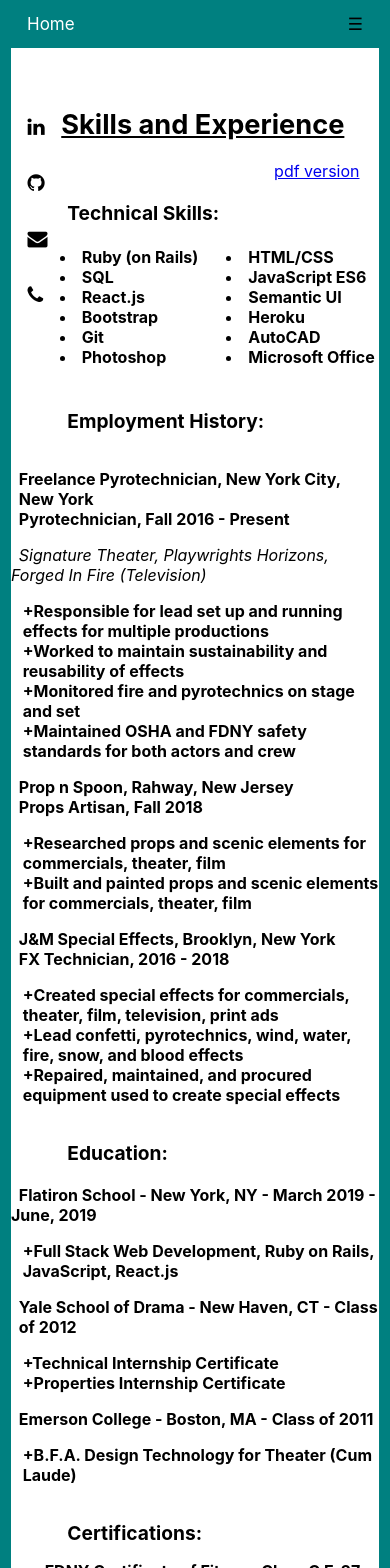
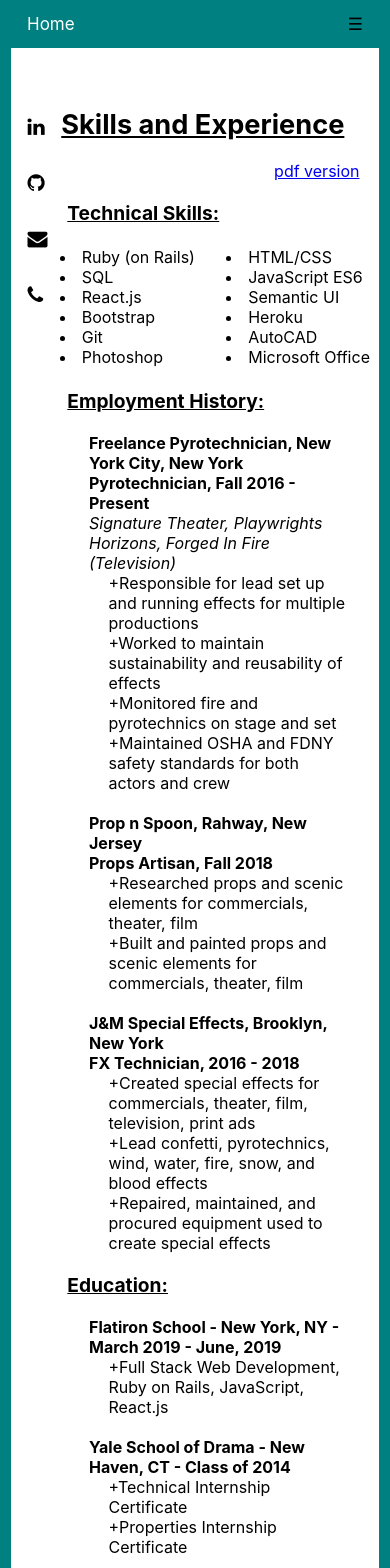
Before and after one commit to ezevin/Portfolio, a React (Create React App) app: page /resume in a window 390 px wide. Shown: the top 1568 px of the page. Built offline with nearby package versions, Linux system fonts and the light colour scheme.

Commit message:
fully responsive resume

```diff
--- a/src/Components/IconBar.js
+++ b/src/Components/IconBar.js
@@ -1,5 +1,4 @@
 import React, { Component } from 'react'
-import { Link } from 'react-router-dom'
 
 class IconBar extends Component{
 
--- a/src/Containers/Resume.js
+++ b/src/Containers/Resume.js
@@ -37,20 +37,20 @@ class Resume extends Component{
                 <div><li>Photoshop</li></div>
                 <div><li>Microsoft Office</li></div>
             </div>
-            <br /> <br />
+            <br />
           <span className="bodyHeader">Employment History:</span>
           <br />
           <br />
-          <div>
-            <p className="bold">
+          <div className="resumeText">
+            <div className="bold">
               Freelance Pyrotechnician, New York City, New York
               <br />
               Pyrotechnician, Fall 2016 - Present
-            </p>
-            <p className="italics indent">
+            </div>
+            <div className="italics">
               Signature Theater, Playwrights Horizons, Forged In Fire  (Television)
-            </p>
-            <p className="bodyText">
+            </div>
+            <div className="bodyText">
               +Responsible for lead set up and running effects for multiple productions
             <br />
               +Worked to maintain sustainability and reusability of effects
@@ -58,66 +58,66 @@ class Resume extends Component{
               +Monitored fire and pyrotechnics on stage and set
             <br />
               +Maintained OSHA and FDNY safety standards for both actors and crew
-            </p>
-            <p className="bold">
+            </div><br />
+            <div className="bold">
               Prop n Spoon, Rahway, New Jersey
               <br />
               Props Artisan, Fall 2018
-            </p>
-            <p className="bodyText">
+            </div>
+            <div className="bodyText">
               +Researched props and scenic elements for commercials, theater, film
               <br />
               +Built and painted props and scenic elements for commercials, theater, film
-            </p>
-            <p className="bold">
+            </div>
+            <br />
+            <div className="bold">
               J&M Special Effects, Brooklyn, New York
               <br />
               FX Technician, 2016 - 2018
-            </p>
-            <p className="bodyText">
+            </div>
+            <div className="bodyText">
               +Created special effects for commercials, theater, film, television, print ads
               <br />
               +Lead confetti, pyrotechnics, wind, water, fire, snow, and blood effects
               <br />
               +Repaired, maintained, and procured equipment used to create special effects
               <br />
-            </p>
+            </div>
           </div>
           <br />
           <span className="bodyHeader">Education:</span>
           <br />
           <br />
-          <div>
-            <span className="bold">
+          <div className="resumeText">
+            <div className="bold">
               Flatiron School - New York, NY - March 2019 - June, 2019
-            </span>
-            <br />
-            <p className="bodyText">
+            </div>
+            <div className="bodyText">
               +Full Stack Web Development, Ruby on Rails, JavaScript, React.js
-            </p>
-            <p className="bold">
-              Yale School of Drama - New Haven, CT - Class of 2012
-            </p>
-            <p className="bodyText">
+            </div><br />
+            <div className="bold">
+              Yale School of Drama - New Haven, CT - Class of 2014
+            </div>
+            <div className="bodyText">
               +Technical Internship Certificate
               <br />
               +Properties Internship Certificate
-            </p>
-            <span className="bold">
+            </div><br />
+            <div className="bold">
               Emerson College - Boston, MA - Class of 2011
-            </span>
-            <br />
-            <p className="bodyText">
+            </div>
+            <div className="bodyText">
               +B.F.A. Design Technology for Theater (Cum Laude)
-            </p>
+            </div>
           </div>
           <br />
           <span className="bodyHeader">Certifications:</span>
           <br />
-
-          <p className="bodyText">
-            <li>FDNY Certificate of Fitness Class C E-27 - Pyrotechnics</li>
-          </p>
+          <div className="resumeText">
+            <p className="bodyText">
+              <li>FDNY Certificate of Fitness Class C E-27 - Pyrotechnics</li>
+            </p>
+          </div>
           <div>
           </div>
           <br /><br /><br />
--- a/src/index.css
+++ b/src/index.css
@@ -412,7 +412,7 @@ code {
   text-align: center
 }
 
-@media screen and (max-width: 600px) {
+@media screen and (max-width: 450px) {
   .titleName {
     font-size: 1.7rem;
     margin-left: 9vw
@@ -421,7 +421,16 @@ code {
     margin-left: 5vw;
   }
   .bodyText {
-    margin-left: 30vw;
+    margin-left: 15vw;
+    margin-right: 8vw;
+  }
+  .bold {
+    margin-left: 10vw;
+    margin-right: 8vw;
+  }
+  .italics {
+    margin-left: 10vw;
+    margin-right: 8vw;
   }
 }
 
@@ -440,19 +449,19 @@ code {
   padding-right: 10%;
   overflow-y: scroll;
   font-size: 1.2rem;
+  text-decoration: underline;
 }
 
 .bodyText {
   font-size: 1rem;
-  font-weight: bold;
+  /* font-weight: bold; */
   color: black;
-  margin-left: 3vw;
+  /* margin-left: 3vw; */
 }
 
 .bold {
   font-weight: bold;
   color: black;
-  margin-left: 2vw
 }
 
 .italics {
@@ -469,6 +478,7 @@ code {
   grid-template-columns: 1fr 1fr 1fr;
   padding: .5vw;
   margin-right: -4vw;
+  margin-left: 15vw;
 }
 
 @media screen and (max-width: 770px) {
@@ -495,4 +505,7 @@ code {
   font-size: 1rem;
 }
 
+.resumeText {
+  margin-left: 10vw;
+}
 /* End Resume Layout */
```
